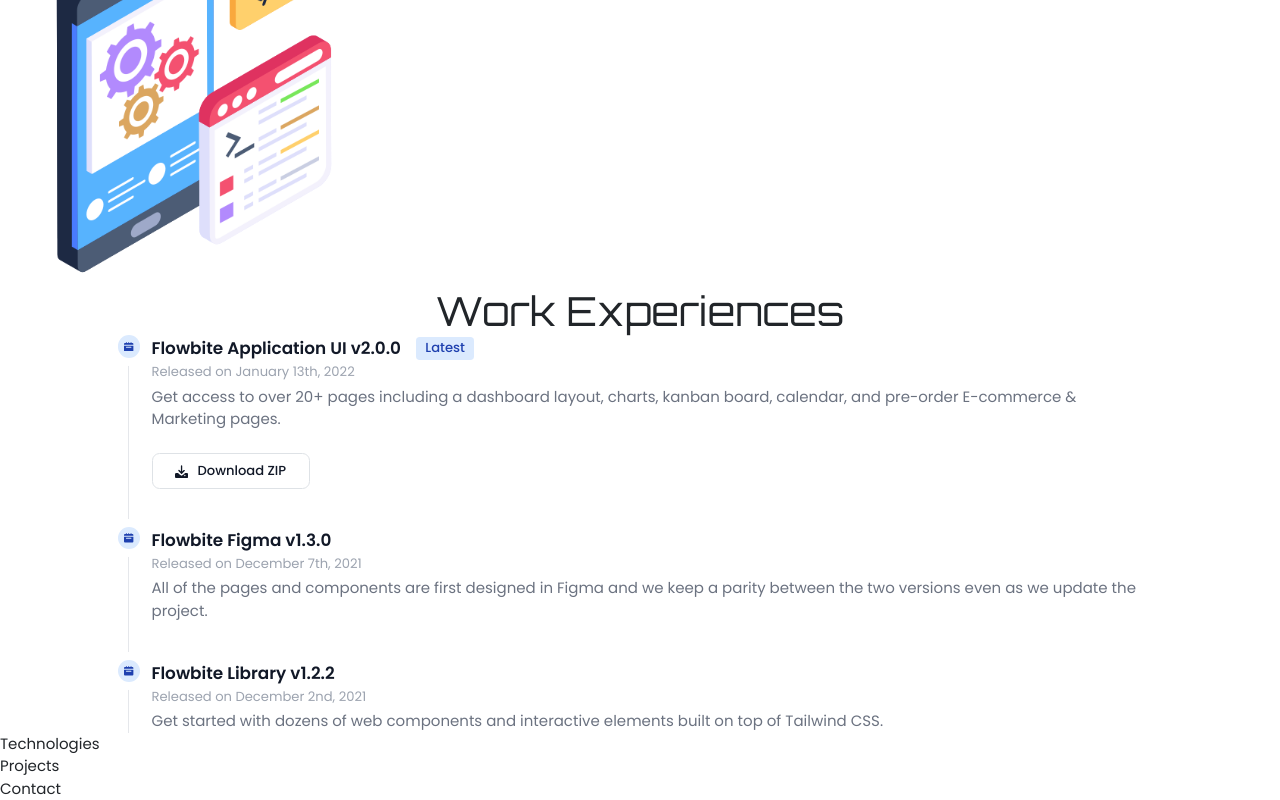
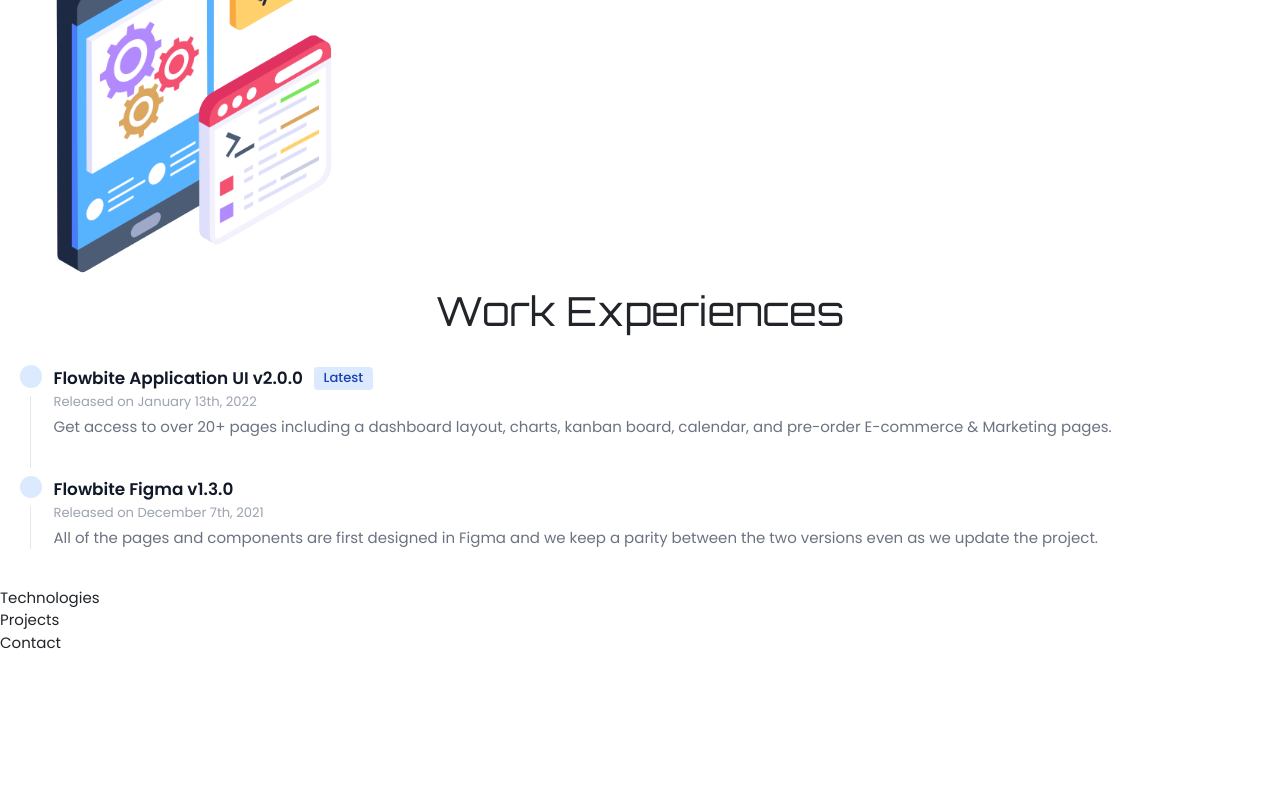
Before and after one commit to helentran64/personal-website, a Vue app: page / in a window 1280 px wide. Shown: the part 902-1702 px from the top of the page. After the commit the page ends 1556 px from the top, so only its background shows below. Built offline with nearby package versions, Linux system fonts and the light colour scheme.

Commit message:
added template for work experiences #11

```diff
--- a/package.json
+++ b/package.json
@@ -8,14 +8,14 @@
     "preview": "vite preview"
   },
   "dependencies": {
-    "autoprefixer": "^10",
-    "postcss": "^8",
-    "tailwindcss": "^3",
     "vue": "^3.4.29",
     "vue-router": "^4.3.3"
   },
   "devDependencies": {
     "@vitejs/plugin-vue": "^5.0.5",
+    "autoprefixer": "^10.4.20",
+    "postcss": "^8.4.49",
+    "tailwindcss": "^3.4.16",
     "vite": "^5.3.1",
     "vue-cli-plugin-tailwind": "~3.0.0"
   },
--- a/src/components/WorkExperiences.vue
+++ b/src/components/WorkExperiences.vue
@@ -1,124 +1,58 @@
 <template>
   <h1 class="subHeadings">Work Experiences</h1>
-  <div class="timeline">
-    <ol class="relative border-s border-gray-200 dark:border-gray-700">
-      <li class="mb-10 ms-6">
+  <div class="tw-m-8">
+    <ol
+      class="tw-relative tw-border-s tw-border-gray-200 tw-dark:border-gray-700"
+    >
+      <li class="tw-mb-10 tw-ms-6">
         <span
-          class="absolute flex items-center justify-center w-6 h-6 bg-blue-100 rounded-full -start-3 ring-8 ring-white dark:ring-gray-900 dark:bg-blue-900"
+          class="tw-absolute tw-flex tw-items-center tw-justify-center tw-w-6 tw-h-6 tw-bg-blue-100 tw-rounded-full tw--start-3 tw-ring-8 tw-ring-white tw-dark:ring-gray-900 tw-dark:bg-blue-900"
         >
-          <svg
-            class="w-2.5 h-2.5 text-blue-800 dark:text-blue-300"
-            aria-hidden="true"
-            xmlns="http://www.w3.org/2000/svg"
-            fill="currentColor"
-            viewBox="0 0 20 20"
-          >
-            <path
-              d="M20 4a2 2 0 0 0-2-2h-2V1a1 1 0 0 0-2 0v1h-3V1a1 1 0 0 0-2 0v1H6V1a1 1 0 0 0-2 0v1H2a2 2 0 0 0-2 2v2h20V4ZM0 18a2 2 0 0 0 2 2h16a2 2 0 0 0 2-2V8H0v10Zm5-8h10a1 1 0 0 1 0 2H5a1 1 0 0 1 0-2Z"
-            />
-          </svg>
         </span>
         <h3
-          class="flex items-center mb-1 text-lg font-semibold text-gray-900 dark:text-white"
+          class="tw-flex tw-items-center tw-mb-1 tw-text-lg tw-font-semibold tw-text-gray-900 tw-dark:text-white"
         >
           Flowbite Application UI v2.0.0
           <span
-            class="bg-blue-100 text-blue-800 text-sm font-medium me-2 px-2.5 py-0.5 rounded dark:bg-blue-900 dark:text-blue-300 ms-3"
+            class="tw-bg-blue-100 tw-text-blue-800 tw-text-sm tw-font-medium tw-me-2 tw-px-2.5 tw-py-0.5 tw-rounded tw-dark:bg-blue-900 tw-dark:text-blue-300 tw-ms-3"
             >Latest</span
           >
         </h3>
         <time
-          class="block mb-2 text-sm font-normal leading-none text-gray-400 dark:text-gray-500"
+          class="tw-block tw-mb-2 tw-text-sm tw-font-normal tw-leading-none tw-text-gray-400 tw-dark:text-gray-500"
           >Released on January 13th, 2022</time
         >
-        <p class="mb-4 text-base font-normal text-gray-500 dark:text-gray-400">
+        <p
+          class="tw-mb-4 tw-text-base tw-font-normal tw-text-gray-500 tw-dark:text-gray-400"
+        >
           Get access to over 20+ pages including a dashboard layout, charts,
           kanban board, calendar, and pre-order E-commerce & Marketing pages.
         </p>
-        <a
-          href="#"
-          class="inline-flex items-center px-4 py-2 text-sm font-medium text-gray-900 bg-white border border-gray-200 rounded-lg hover:bg-gray-100 hover:text-blue-700 focus:z-10 focus:ring-4 focus:outline-none focus:ring-gray-100 focus:text-blue-700 dark:bg-gray-800 dark:text-gray-400 dark:border-gray-600 dark:hover:text-white dark:hover:bg-gray-700 dark:focus:ring-gray-700"
-          ><svg
-            class="w-3.5 h-3.5 me-2.5"
-            aria-hidden="true"
-            xmlns="http://www.w3.org/2000/svg"
-            fill="currentColor"
-            viewBox="0 0 20 20"
-          >
-            <path
-              d="M14.707 7.793a1 1 0 0 0-1.414 0L11 10.086V1.5a1 1 0 0 0-2 0v8.586L6.707 7.793a1 1 0 1 0-1.414 1.414l4 4a1 1 0 0 0 1.416 0l4-4a1 1 0 0 0-.002-1.414Z"
-            />
-            <path
-              d="M18 12h-2.55l-2.975 2.975a3.5 3.5 0 0 1-4.95 0L4.55 12H2a2 2 0 0 0-2 2v4a2 2 0 0 0 2 2h16a2 2 0 0 0 2-2v-4a2 2 0 0 0-2-2Zm-3 5a1 1 0 1 1 0-2 1 1 0 0 1 0 2Z"
-            />
-          </svg>
-          Download ZIP</a
+      </li>
+      <li class="tw-mb-10 tw-ms-6">
+        <span
+          class="tw-absolute tw-flex tw-items-center tw-justify-center tw-w-6 tw-h-6 tw-bg-blue-100 tw-rounded-full tw--start-3 tw-ring-8 tw-ring-white tw-dark:ring-gray-900 tw-dark:bg-blue-900"
         >
-      </li>
-      <li class="mb-10 ms-6">
-        <span
-          class="absolute flex items-center justify-center w-6 h-6 bg-blue-100 rounded-full -start-3 ring-8 ring-white dark:ring-gray-900 dark:bg-blue-900"
+          <!-- Add icon picture here -->
+        </span>
+        <h3
+          class="tw-mb-1 tw-text-lg tw-font-semibold tw-text-gray-900 tw-dark:text-white"
         >
-          <svg
-            class="w-2.5 h-2.5 text-blue-800 dark:text-blue-300"
-            aria-hidden="true"
-            xmlns="http://www.w3.org/2000/svg"
-            fill="currentColor"
-            viewBox="0 0 20 20"
-          >
-            <path
-              d="M20 4a2 2 0 0 0-2-2h-2V1a1 1 0 0 0-2 0v1h-3V1a1 1 0 0 0-2 0v1H6V1a1 1 0 0 0-2 0v1H2a2 2 0 0 0-2 2v2h20V4ZM0 18a2 2 0 0 0 2 2h16a2 2 0 0 0 2-2V8H0v10Zm5-8h10a1 1 0 0 1 0 2H5a1 1 0 0 1 0-2Z"
-            />
-          </svg>
-        </span>
-        <h3 class="mb-1 text-lg font-semibold text-gray-900 dark:text-white">
           Flowbite Figma v1.3.0
         </h3>
         <time
-          class="block mb-2 text-sm font-normal leading-none text-gray-400 dark:text-gray-500"
+          class="tw-block tw-mb-2 tw-text-sm tw-font-normal tw-leading-none tw-text-gray-400 tw-dark:text-gray-500"
           >Released on December 7th, 2021</time
         >
-        <p class="text-base font-normal text-gray-500 dark:text-gray-400">
+        <p
+          class="tw-text-base tw-font-normal tw-text-gray-500 tw-dark:text-gray-400"
+        >
           All of the pages and components are first designed in Figma and we
           keep a parity between the two versions even as we update the project.
-        </p>
-      </li>
-      <li class="ms-6">
-        <span
-          class="absolute flex items-center justify-center w-6 h-6 bg-blue-100 rounded-full -start-3 ring-8 ring-white dark:ring-gray-900 dark:bg-blue-900"
-        >
-          <svg
-            class="w-2.5 h-2.5 text-blue-800 dark:text-blue-300"
-            aria-hidden="true"
-            xmlns="http://www.w3.org/2000/svg"
-            fill="currentColor"
-            viewBox="0 0 20 20"
-          >
-            <path
-              d="M20 4a2 2 0 0 0-2-2h-2V1a1 1 0 0 0-2 0v1h-3V1a1 1 0 0 0-2 0v1H6V1a1 1 0 0 0-2 0v1H2a2 2 0 0 0-2 2v2h20V4ZM0 18a2 2 0 0 0 2 2h16a2 2 0 0 0 2-2V8H0v10Zm5-8h10a1 1 0 0 1 0 2H5a1 1 0 0 1 0-2Z"
-            />
-          </svg>
-        </span>
-        <h3 class="mb-1 text-lg font-semibold text-gray-900 dark:text-white">
-          Flowbite Library v1.2.2
-        </h3>
-        <time
-          class="block mb-2 text-sm font-normal leading-none text-gray-400 dark:text-gray-500"
-          >Released on December 2nd, 2021</time
-        >
-        <p class="text-base font-normal text-gray-500 dark:text-gray-400">
-          Get started with dozens of web components and interactive elements
-          built on top of Tailwind CSS.
         </p>
       </li>
     </ol>
   </div>
 </template>
 <script setup></script>
-<style scoped>
-.timeline {
-  width: 80%;
-  margin-left: auto;
-  margin-right: auto;
-}
-</style>
+<style scoped></style>
--- a/src/views/Homepage.vue
+++ b/src/views/Homepage.vue
@@ -11,6 +11,9 @@
   <div>Technologies</div>
   <div>Projects</div>
   <div>Contact</div>
+  <!-- <div class="tw-bg-blue-500 tw-text-black tw-text-center tw-p-4">
+    Tailwind CSS is working!
+  </div> -->
 </template>
 <script setup>
 import Navbar from "@/components/Navbar.vue";
--- a/tailwind.config.js
+++ b/tailwind.config.js
@@ -1,8 +1,9 @@
 /** @type {import('tailwindcss').Config} */
 export default {
-  content: ['./public/**/*.html', './src/**/*.{vue,js,ts,jsx,tsx}'],
+  prefix: "tw-", // Add tw- as prefix when using tailwind
+  content: ["./public/**/*.html", "./src/**/*.{vue,js,ts,jsx,tsx}"],
   theme: {
     extend: {},
   },
   plugins: [],
-}
+};
```
Also changed, not shown: 1 other file (tests, documents, lock files or other folders).
